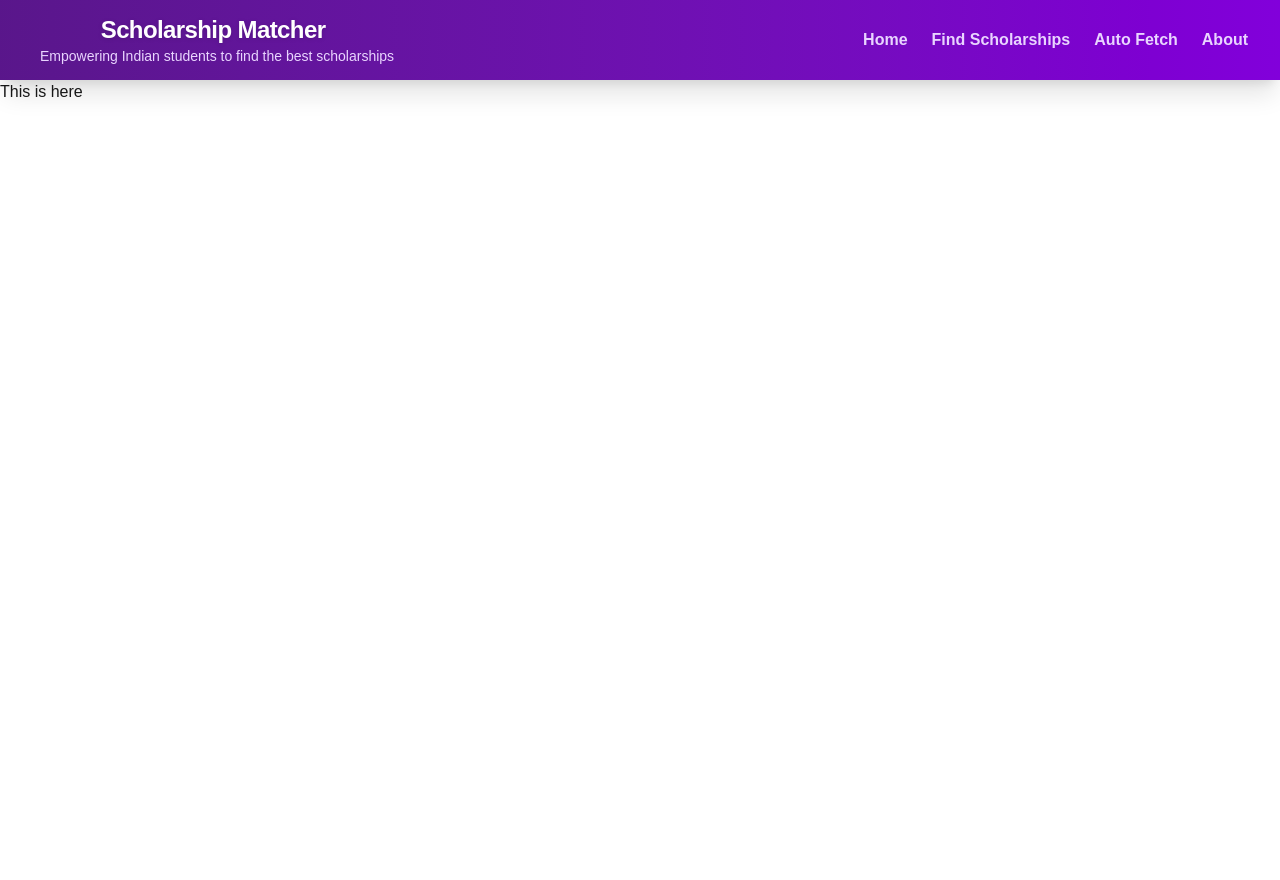
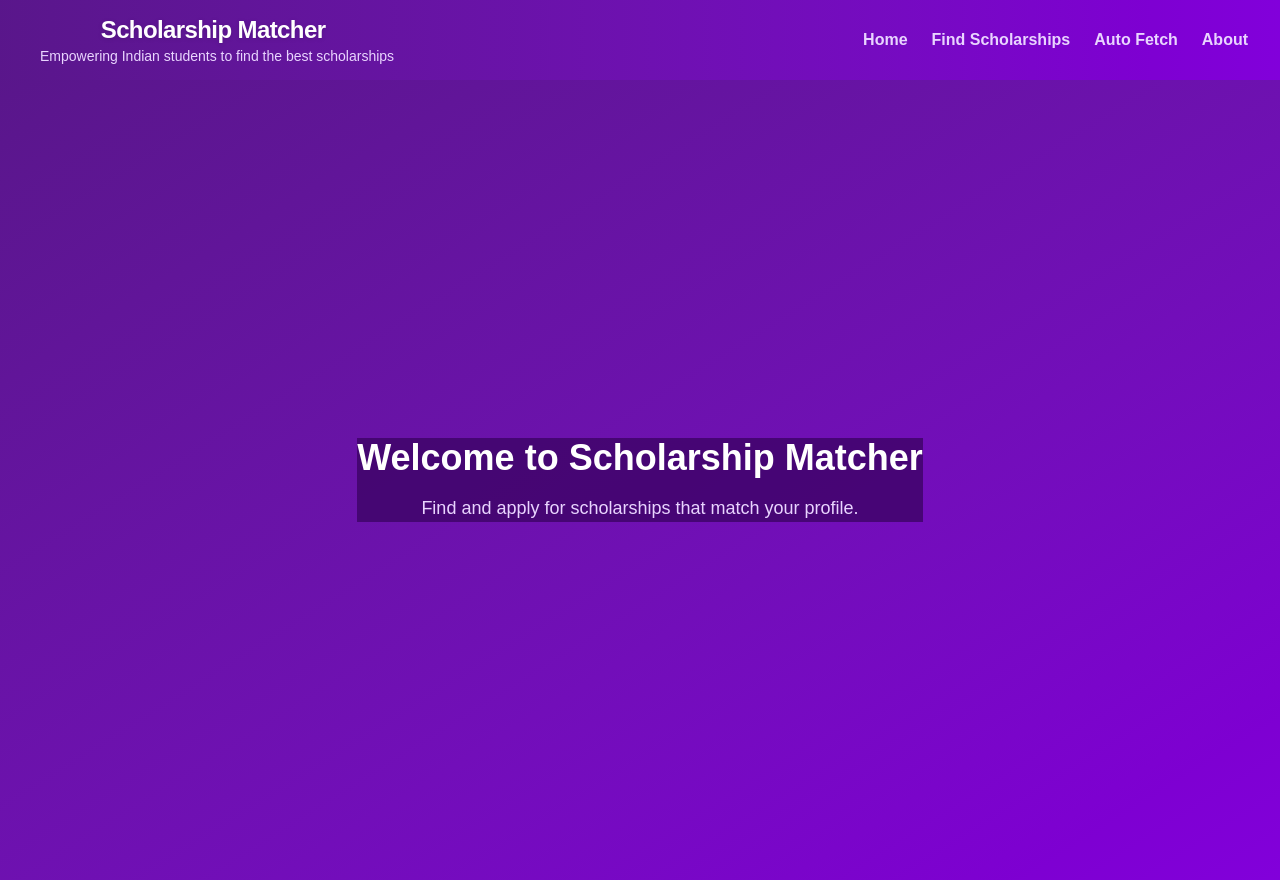
Before and after one commit to catmoreak/scholarship, a Next.js app: page /components/Navbar in a window 1280 px wide. Before the commit the page ends 800 px from the top, so only its background shows below. Built offline with nearby package versions, Linux system fonts and the light colour scheme.

Commit message:
feat: Update Navbar component to include welcome message and styling

```diff
--- a/src/app/components/Navbar/page.tsx
+++ b/src/app/components/Navbar/page.tsx
@@ -3,7 +3,14 @@ import React from 'react'
 const page = () => {
   return (
     <div>
-      This is here
+      <div className='bg-gradient-to-br from-purple-900 via-purple-800 to-purple-700 min-h-screen flex items-center justify-center px-4 py-10'>
+        <div className='max-w-2xl mx-auto bg-purple-950/80'>
+          <h1 className='text-4xl font-bold text-white text-center mb-4'>Welcome to Scholarship Matcher</h1>
+          <p className='text-purple-200 text-lg text-center'>
+            Find and apply for scholarships that match your profile.
+          </p>
+        </div>
+      </div>
     </div>
   )
 }
```
